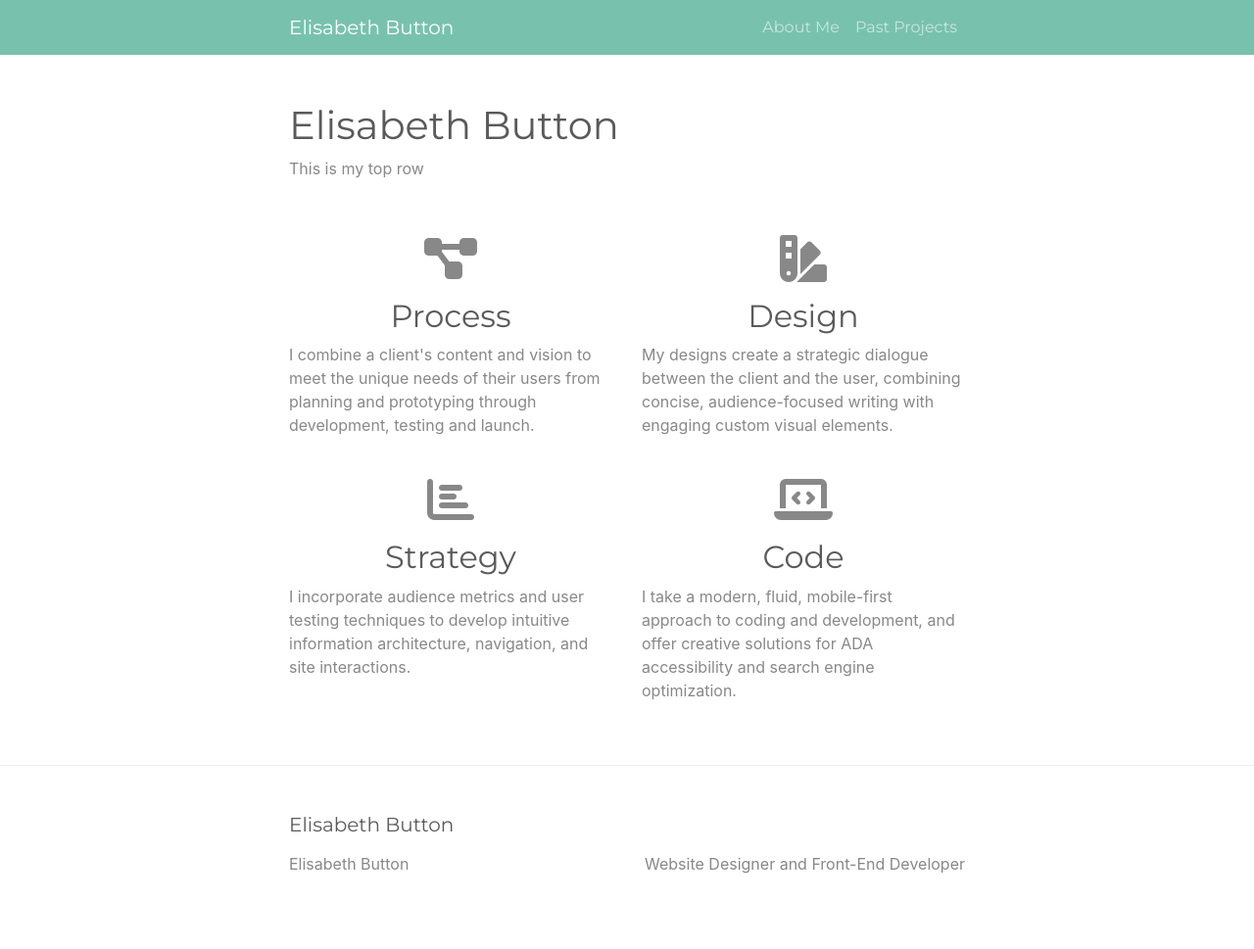
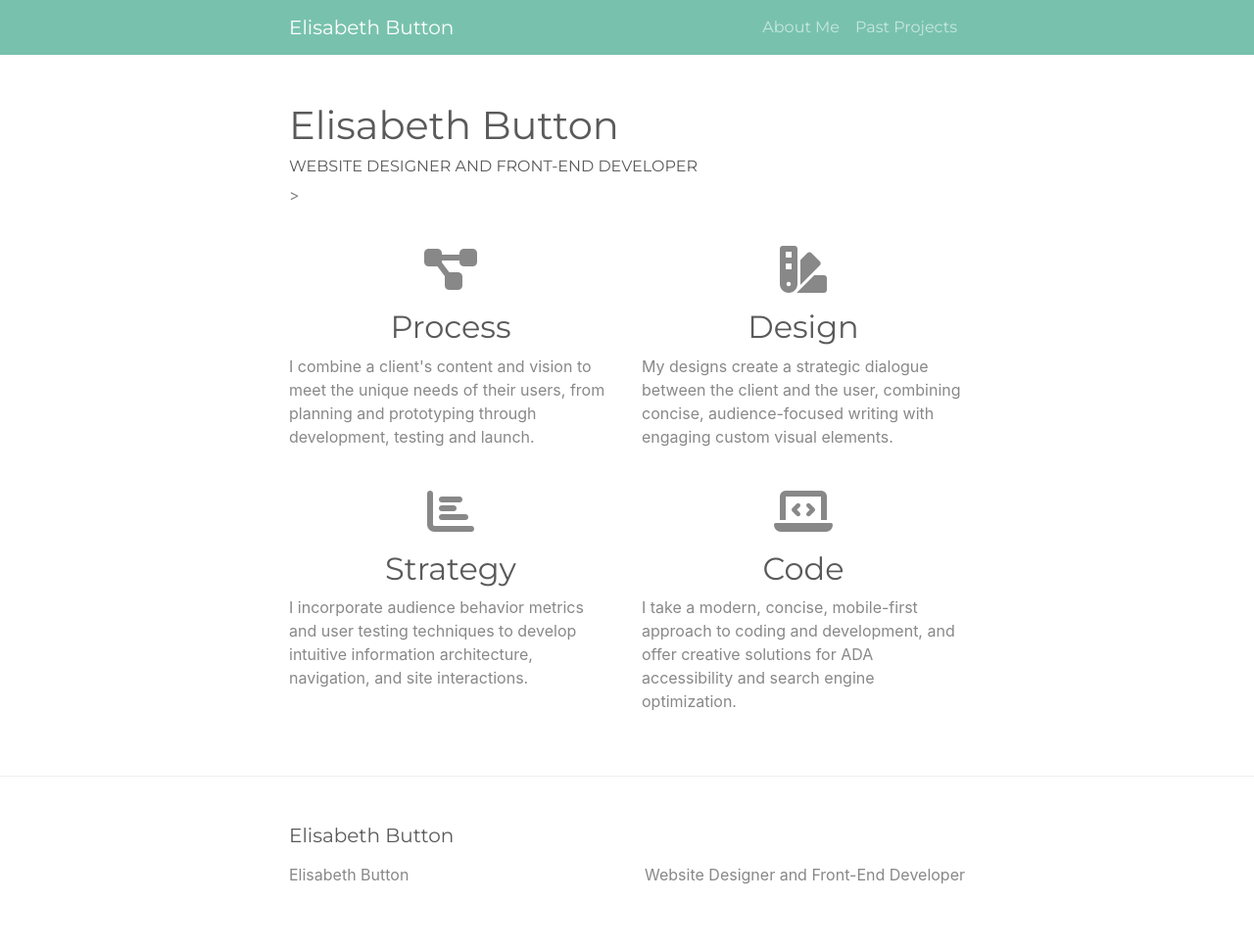
Before and after one commit to emsbutton/portfolio, a Jekyll site: the page built from index.html, in a window 1280 px wide. Shown: the whole page at 98% size. Built offline with Jekyll 4.4.1, drawn with Linux system fonts in a browser that asks for light colours; nearby versions of some CDN libraries; comment, search, counter and statistics services are not loaded.

Commit message:
text updates

```diff
--- a/about.html
+++ b/about.html
@@ -13,7 +13,7 @@ I began as a self-taught coder and graphic designer, and spent several years bei
 </div>
 
   <div class="row mt-3">
-    <div class="col-lg-6">
+    <div class="col-lg-6 mb-3">
 <h2>Technical Skills</h2>
 <div class="badge-container">
 <span class="badge badge-primary">HTML5</span>
@@ -34,7 +34,7 @@ I began as a self-taught coder and graphic designer, and spent several years bei
 
 </div>
 </div>
-<div class="col-lg-6">
+<div class="col-lg-6 mb-3">
   <h2>Job Tools</h2>
   <div class="badge-container">
   <span class="badge badge-primary">GitHub</span>
--- a/assets/main.scss
+++ b/assets/main.scss
@@ -8,6 +8,10 @@
 @import "bootstrap-4-jekyll/bootstrap-4-jekyll";
 @import "bootstrap_customization";
 
+.smallish {
+    font-size: 1rem;
+    text-transform: uppercase;
+}
 
 .fa, .fas {
     font-weight: 900;
--- a/index.html
+++ b/index.html
@@ -5,14 +5,14 @@ title: Elisabeth Button
 
 <div class="row">
   <div class="col-lg-12">
-    <p>This is my top row</p>
+    <h1 class="smallish">Website Designer and Front-End Developer</h1>>
   </div>
 </div>
 <div class="row mt-3">
   <div class="col-lg-6 mt-4">
     <div class="icon"><i class="fas fa-project-diagram"></i></div>
 <h2 class="text-center">Process</h2>
-<p>I combine a client's content and vision to meet the unique needs of their users from planning and prototyping through development, testing and launch.</p>
+<p>I combine a client's content and vision to meet the unique needs of their users, from planning and prototyping through development, testing and launch.</p>
   </div>
   <div class="col-lg-6 mt-4">
     <div class="icon"><i class="fas fa-swatchbook"></i></div>
@@ -23,11 +23,11 @@ title: Elisabeth Button
   <div class="col-lg-6 mt-4">
     <div class="icon"><i class="fas fa-chart-bar"></i></div>
     <h2 class="text-center">Strategy</h2>
-    <p>I incorporate audience metrics and user testing techniques to develop intuitive information architecture, navigation, and site interactions. </p>
+    <p>I incorporate audience behavior metrics and user testing techniques to develop intuitive information architecture, navigation, and site interactions. </p>
   </div>
   <div class="col-lg-6 mt-4">
     <div class="icon"><i class="fas fa-laptop-code"></i></div>
     <h2 class="text-center">Code</h2>
-    <p>I take a modern, fluid, mobile-first approach to coding and development, and offer creative solutions for ADA accessibility and search engine optimization.</p>
+    <p>I take a modern, concise, mobile-first approach to coding and development, and offer creative solutions for ADA accessibility and search engine optimization.</p>
   </div>
 </div>
```
Also changed, not shown: other parts of about.html (+1 -1 lines).
